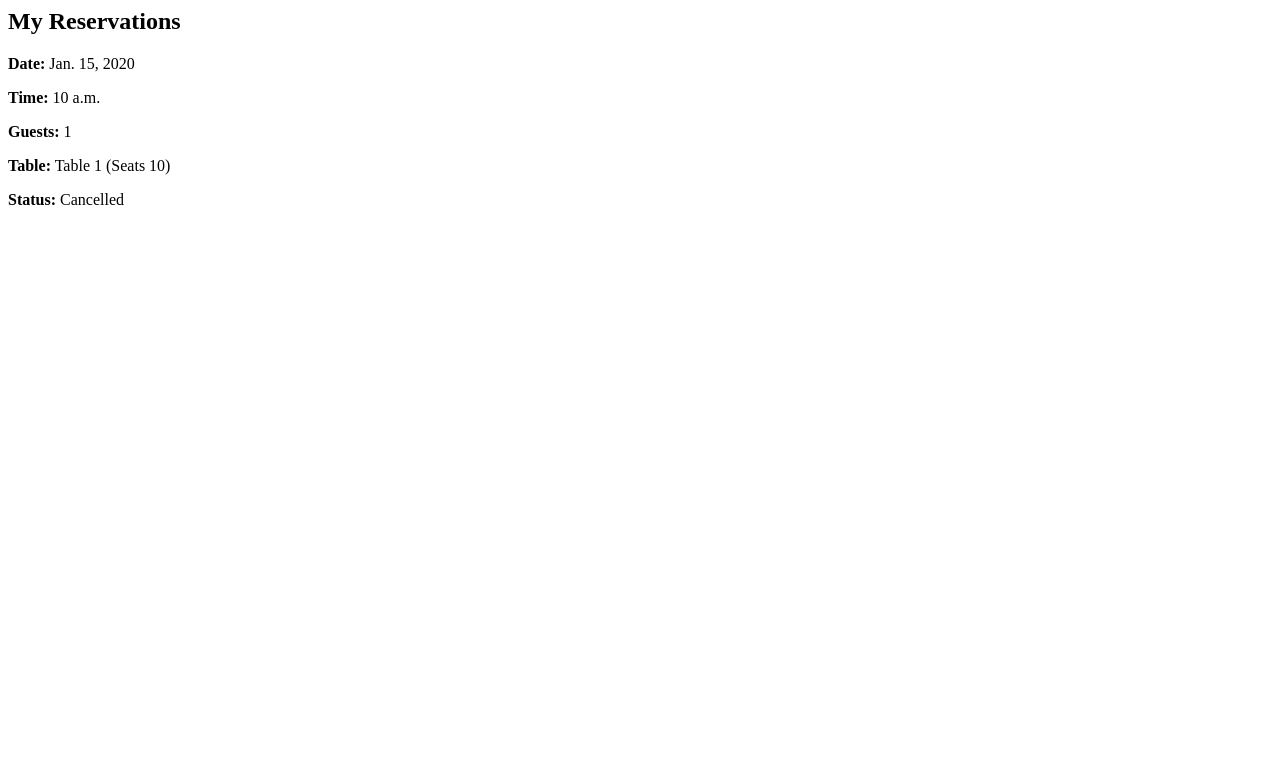
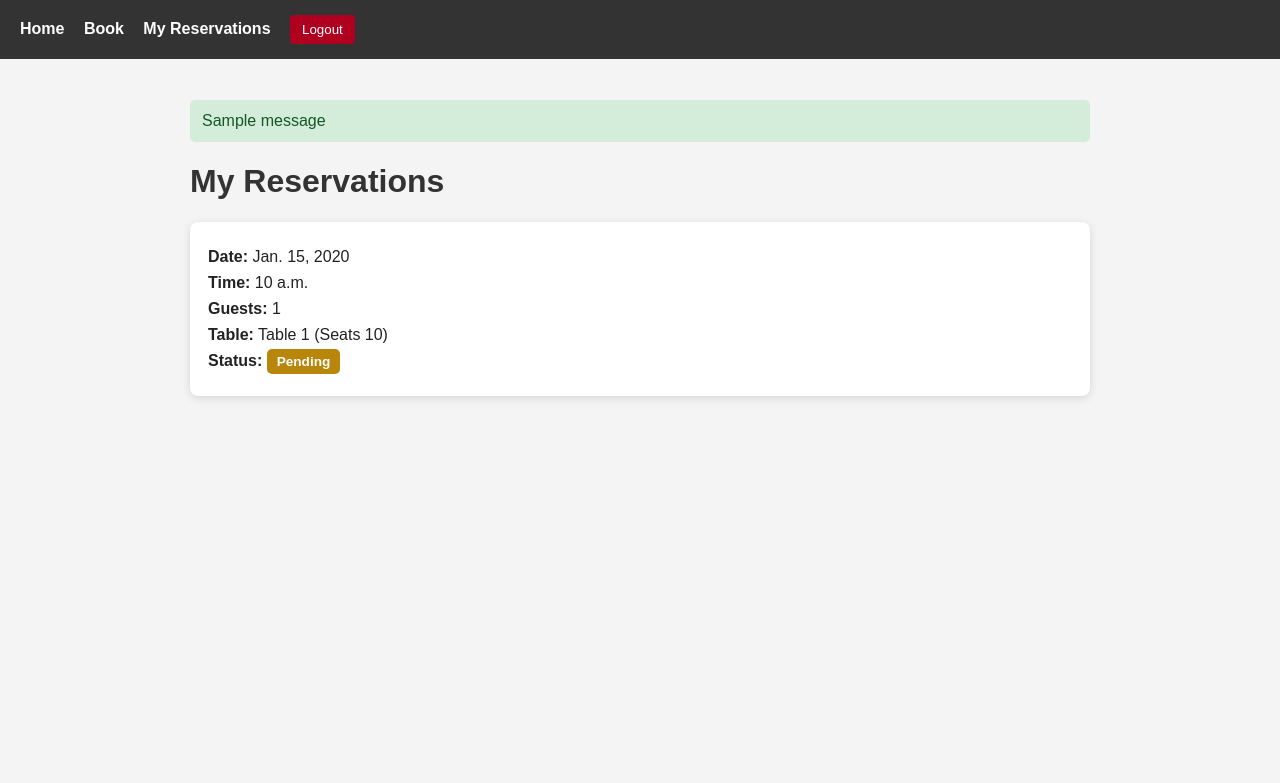
Before and after one commit to OviO17/restaurant-booking-system, a Django app: page /my-reservations/ in a window 1280 px wide. Shown: the top 783 px of the page. Run offline with Django 5.2, Linux system fonts and the light colour scheme; a user stored in the database is signed in; tables that the repository leaves empty hold one stand-in row (values such as "Sample post"); one stand-in notice (Sample message) is shown.

Commit message:
Add flash messages for user feedback

```diff
--- a/bookings/static/bookings/css/style.css
+++ b/bookings/static/bookings/css/style.css
@@ -1,14 +1,15 @@
-/* General */
+/* General page styling */
 body {
   font-family: Arial, sans-serif;
   background-color: #f4f4f4;
+  color: #222;
   margin: 0;
 }
 
-/* Navbar */
+/* Navigation */
 nav {
   background-color: #333;
-  padding: 15px;
+  padding: 15px 20px;
 }
 
 nav a {
@@ -18,64 +19,81 @@ nav a {
   font-weight: bold;
 }
 
-nav button {
-  background-color: red;
+nav a:hover {
+  text-decoration: underline;
+}
+
+.logout-form {
+  display: inline;
+}
+
+.logout-btn {
+  background-color: #b00020;
   color: white;
   border: none;
-  padding: 5px 10px;
+  padding: 7px 12px;
   cursor: pointer;
 }
 
-/* Container */
+/* Main content */
 .container {
-  padding: 20px;
+  max-width: 900px;
+  margin: 0 auto;
+  padding: 25px;
 }
 
-/* Headings */
-h1, h2 {
+h1,
+h2 {
   color: #333;
 }
 
 /* Forms */
 form {
-  margin-top: 20px;
+  margin-top: 15px;
 }
 
-input, select {
+input,
+select {
+  width: 100%;
+  max-width: 350px;
   padding: 8px;
   margin-bottom: 10px;
-  width: 100%;
-  max-width: 300px;
+  display: block;
 }
 
 button {
-  padding: 10px 15px;
-  background-color: green;
+  background-color: #157347;
   color: white;
   border: none;
+  padding: 9px 14px;
   cursor: pointer;
+  border-radius: 4px;
 }
 
 button:hover {
   opacity: 0.9;
 }
 
-/* Messages */
-.success {
-  color: green;
+.inline-form {
+  display: inline;
+  margin-right: 8px;
 }
 
-.error {
-  color: red;
+.danger-btn {
+  background-color: #b00020;
 }
 
-/* Cards */
+/* Reservation cards */
 .card {
-  background: white;
-  padding: 15px;
-  margin-bottom: 15px;
+  background-color: white;
+  padding: 18px;
+  margin-bottom: 18px;
   border-radius: 8px;
-  box-shadow: 0 2px 5px rgba(0,0,0,0.1);
+  box-shadow: 0 2px 8px rgba(0, 0, 0, 0.12);
+}
+
+.card p {
+  margin: 8px 0;
 }
 
 /* Status badges */
@@ -83,13 +101,55 @@ button:hover {
   padding: 5px 10px;
   border-radius: 5px;
   color: white;
-  font-size: 12px;
+  font-size: 0.85rem;
+  font-weight: bold;
 }
 
 .confirmed {
-  background-color: green;
+  background-color: #157347;
 }
 
 .cancelled {
-  background-color: red;
+  background-color: #b00020;
 }
+
+.pending {
+  background-color: #b8860b;
+}
+
+/* Django messages */
+.messages {
+  margin-bottom: 20px;
+}
+
+.success {
+  background-color: #d4edda;
+  color: #155724;
+  padding: 12px;
+  border-radius: 5px;
+}
+
+.error {
+  background-color: #f8d7da;
+  color: #721c24;
+  padding: 12px;
+  border-radius: 5px;
+}
+
+/* Responsive design */
+@media screen and (max-width: 600px) {
+  nav a,
+  .logout-form {
+    display: block;
+    margin-bottom: 10px;
+  }
+
+  .container {
+    padding: 15px;
+  }
+
+  input,
+  select {
+    max-width: 100%;
+  }
+}
--- a/bookings/templates/bookings/base.html
+++ b/bookings/templates/bookings/base.html
@@ -2,12 +2,12 @@
 <!doctype html>
 <html lang="en">
   <head>
-    <meta charset="utf-8" />
-    <meta name="viewport" content="width=device-width, initial-scale=1" />
+    <meta charset="utf-8">
+    <meta name="viewport" content="width=device-width, initial-scale=1">
     <title>{% block title %}Restaurant Booking{% endblock %}</title>
     <link rel="stylesheet" href="{% static 'bookings/css/style.css' %}">
   </head>
-  <body>
+
   <body>
     <nav>
       <a href="{% url 'home' %}">Home</a>
@@ -16,9 +16,9 @@
         <a href="{% url 'book_table' %}">Book</a>
         <a href="{% url 'my_reservations' %}">My Reservations</a>
 
-      <form action="{% url 'logout' %}" method="post" style="display:inline;">
+        <form action="{% url 'logout' %}" method="post" class="logout-form">
           {% csrf_token %}
-        <button type="submit">Logout</button>
+          <button type="submit" class="logout-btn">Logout</button>
         </form>
       {% else %}
         <a href="{% url 'signup' %}">Sign up</a>
@@ -26,8 +26,16 @@
       {% endif %}
     </nav>
 
-  <div class="container">
+    <main class="container">
+      {% if messages %}
+        <div class="messages">
+          {% for message in messages %}
+            <p class="{{ message.tags }}">{{ message }}</p>
+          {% endfor %}
+        </div>
+      {% endif %}
+
       {% block content %}{% endblock %}
-  </div>
+    </main>
   </body>
 </html>
--- a/bookings/templates/bookings/my_reservations.html
+++ b/bookings/templates/bookings/my_reservations.html
@@ -1,4 +1,9 @@
-<h2>My Reservations</h2>
+{% extends "bookings/base.html" %}
+
+{% block title %}My Reservations{% endblock %}
+
+{% block content %}
+  <h1>My Reservations</h1>
 
   {% for r in reservations %}
     <div class="card">
@@ -11,22 +16,25 @@
         <strong>Status:</strong>
         {% if r.status == "confirmed" %}
           <span class="badge confirmed">Confirmed</span>
+        {% elif r.status == "cancelled" %}
+          <span class="badge cancelled">Cancelled</span>
         {% else %}
-        <span class="badge cancelled">Cancelled</span>
+          <span class="badge pending">Pending</span>
         {% endif %}
       </p>
 
       {% if r.status == "confirmed" %}
-      <form method="get" action="{% url 'edit_reservation' r.id %}" style="display:inline;">
+        <form method="get" action="{% url 'edit_reservation' r.id %}" class="inline-form">
           <button type="submit">Edit</button>
         </form>
 
-      <form method="post" action="{% url 'cancel_reservation' r.id %}" style="display:inline;">
+        <form method="post" action="{% url 'cancel_reservation' r.id %}" class="inline-form">
           {% csrf_token %}
-        <button type="submit">Cancel</button>
+          <button type="submit" class="danger-btn">Cancel</button>
         </form>
       {% endif %}
     </div>
   {% empty %}
     <p>No reservations yet.</p>
   {% endfor %}
+{% endblock %}
```
Lines whose indentation alone changed are shown as unchanged.
